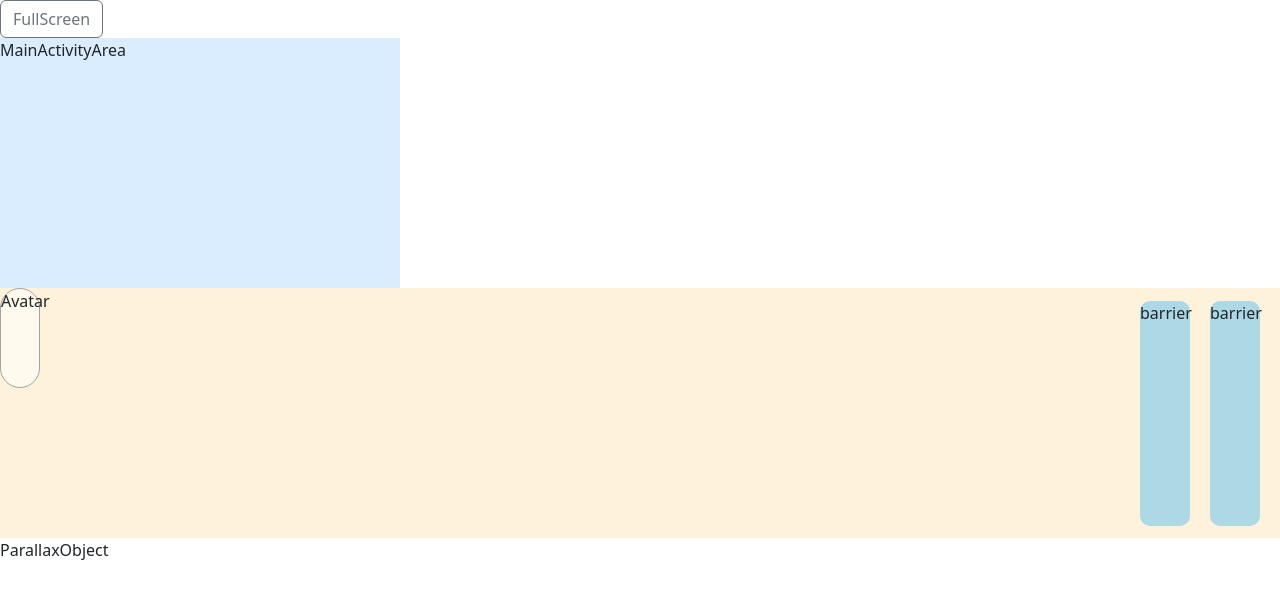
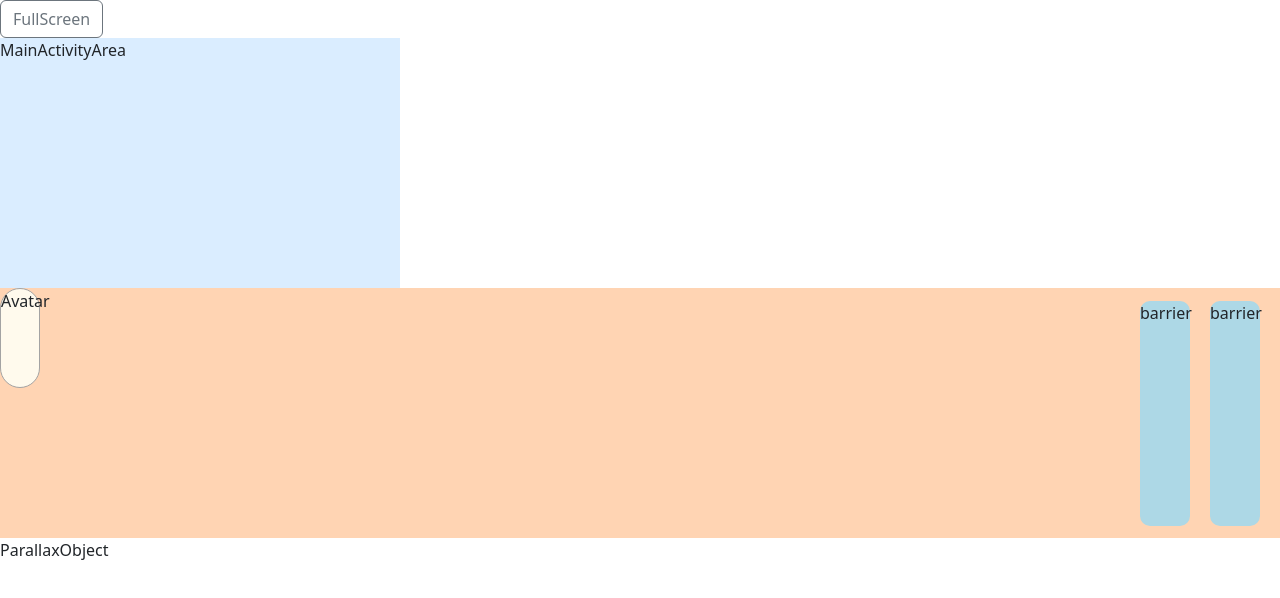
Before and after one commit to ShuntaToda/worldskills2022-E-interactive, a React (Create React App) app: page / in a window 1280 px wide. Shown: the top 598 px of the page. Built offline with nearby package versions, Linux system fonts and the light colour scheme.

Commit message:
ステージ追加

```diff
--- a/src/App.js
+++ b/src/App.js
@@ -1,4 +1,4 @@
-import { useCallback, useEffect, useState } from "react";
+import { createContext, useCallback, useEffect, useState } from "react";
 import { MainActivityArea } from "./components/mainActivityArea/MainActivityArea";
 import { MovingArea } from "./components/movingArea/MovingArea";
 import { ParallaxObject } from "./components/ParallaxObject";
@@ -13,6 +13,7 @@ const barrierObj = {
 };
 
 const movingDistance = 20;
+const stageColor = ["#ffd4b3", "#ffe7b3", "#ffe7b3", "#b4ffb3", "#b3ffe2", "#b3f7ff"];
 
 function App() {
   const [playerPosition, setPlayerPosition] = useState({ x: 0, y: 0 });
@@ -22,8 +23,10 @@ function App() {
     right: false,
     left: false,
   });
+
   const [quiz, setQuiz] = useState({});
   const [barriers, setBarriers] = useState([barrierObj, barrierObj]);
+  const [stage, setStage] = useState(0);
 
   const clearQuiz = () => {
     setQuiz({});
@@ -75,6 +78,8 @@ function App() {
         playerPosition={playerPosition}
         setPlayerMoveLimit={setPlayerMoveLimit}
         movingDistance={movingDistance}
+        stage={stage}
+        stageColor={stageColor}
       ></MovingArea>
       <ParallaxObject></ParallaxObject>
     </div>
--- a/src/components/movingArea/Avatar.js
+++ b/src/components/movingArea/Avatar.js
@@ -4,10 +4,8 @@ export const Avatar = ({ playerPosition, setPlayerMoveLimit, movingDistance }) =
   const player = useRef(null);
   useEffect(() => {
     const parentElement = player.current.parentElement;
-    const rightDistance =
-      parentElement.offsetWidth - (player.current.offsetLeft + player.current.offsetWidth);
-    const bottomDistance =
-      parentElement.offsetHeight - (player.current.offsetTop + player.current.offsetHeight);
+    const rightDistance = parentElement.offsetWidth - (player.current.offsetLeft + player.current.offsetWidth);
+    const bottomDistance = parentElement.offsetHeight - (player.current.offsetTop + player.current.offsetHeight);
 
     if (player.current.offsetTop < 2 * movingDistance) {
       setPlayerMoveLimit((prevLimit) => ({ ...prevLimit, top: true }));
--- a/src/components/movingArea/MovingArea.js
+++ b/src/components/movingArea/MovingArea.js
@@ -2,25 +2,20 @@ import React, { useState } from "react";
 import { Avatar } from "./Avatar";
 import { QuizBarrier } from "./QuizBarrier";
 
-export const MovingArea = ({
-  playerPosition,
-  setQuiz,
-  barriers,
-  setPlayerMoveLimit,
-  movingDistance,
-}) => {
+export const MovingArea = ({ playerPosition, setQuiz, barriers, setPlayerMoveLimit, movingDistance, stage, stageColor }) => {
   const selectBarrier = (b, index) => {
     console.log("");
     setQuiz({ ...b, index: index });
   };
 
   return (
-    <div id="moving-area">
-      <Avatar
-        playerPosition={playerPosition}
-        movingDistance={movingDistance}
-        setPlayerMoveLimit={setPlayerMoveLimit}
-      ></Avatar>
+    <div
+      id="moving-area"
+      style={{
+        backgroundColor: stageColor[stage],
+      }}
+    >
+      <Avatar playerPosition={playerPosition} movingDistance={movingDistance} setPlayerMoveLimit={setPlayerMoveLimit}></Avatar>
       <div className="c-quiz-barrier">
         {barriers.map((barrier, index) => (
           <QuizBarrier
```
Also changed, not shown: src/components/movingArea/QuizBarrier.js (+1 -7 lines).
